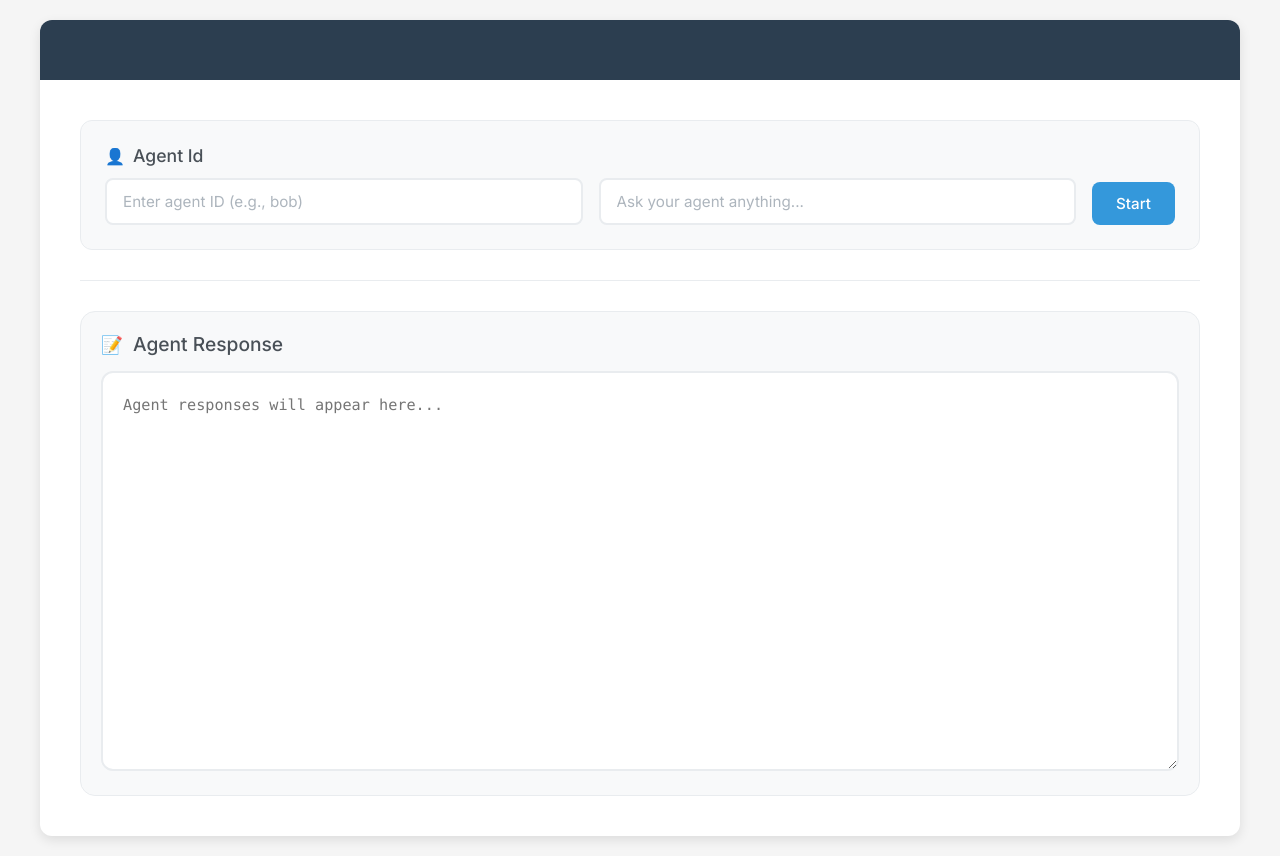
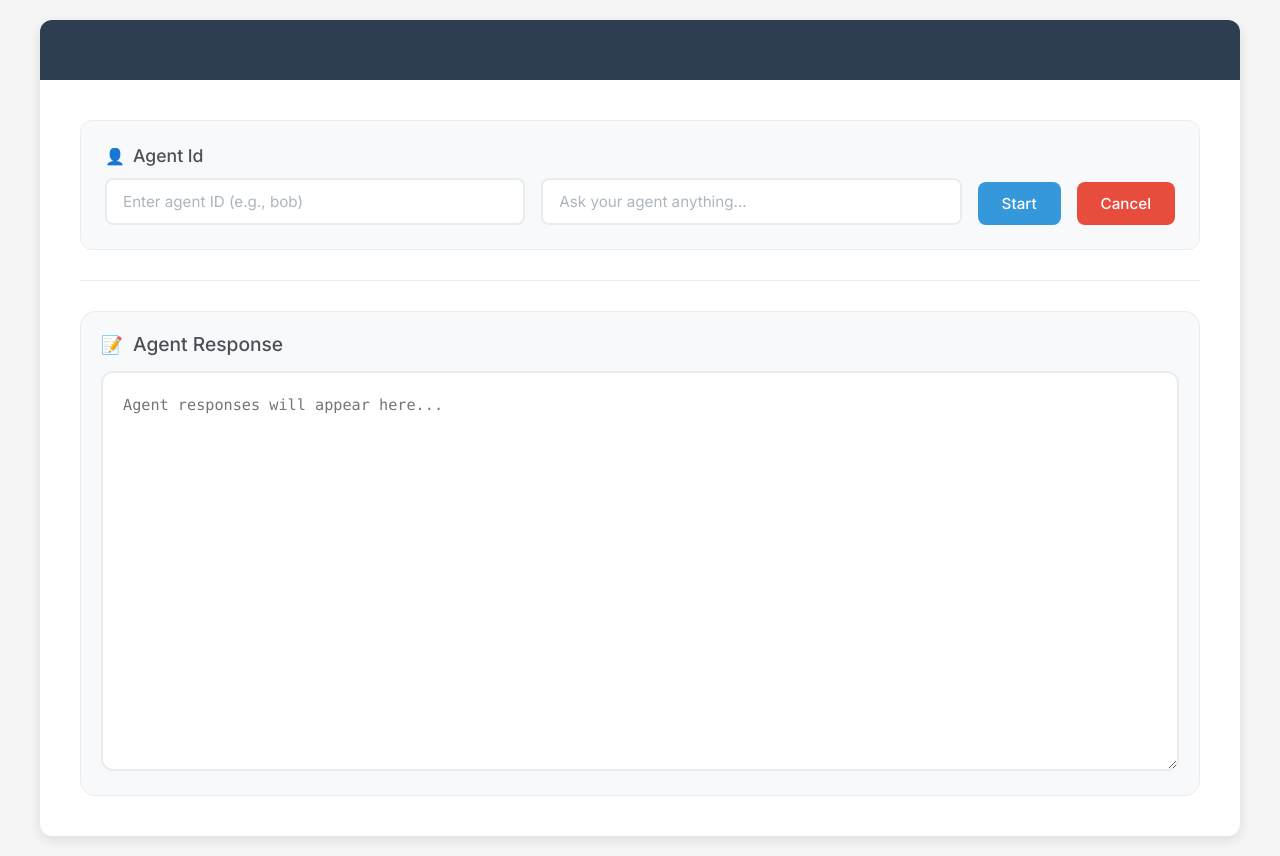
Before and after one commit to StephanEwen/restate-fun, a website: page mini-coding-agent-template/src/index.html in a window 1280 px wide. Drawn offline with Linux system fonts and the light colour scheme.

Commit message:
Add a cancel button

```diff
--- a/mini-coding-agent-template/src/index.html
+++ b/mini-coding-agent-template/src/index.html
@@ -114,6 +114,20 @@
 
         .button-container {
             flex-shrink: 0;
+        }
+
+        .cancel-button {
+            background: #e74c3c;
+            color: white;
+            border: none;
+            padding: 12px 24px;
+            border-radius: 8px;
+            font-size: 0.95rem;
+            font-weight: 500;
+            cursor: pointer;
+            transition: all 0.3s ease;
+            font-family: inherit;
+            white-space: nowrap;
         }
 
         button {
@@ -260,6 +274,9 @@
                         <div class="button-container">
                             <button onclick="subscribe()">Start</button>
                         </div>
+                        <div class="button-container">
+                            <button class="cancel-button" onclick="cancel()">Cancel</button>
+                        </div>
                     </div>
                 </div>
 
@@ -320,6 +337,24 @@
                 };
             }
         }
+
+        function cancel() {
+
+           fetch("http://localhost:8080/agent/" + currentAgentId + "/cancelTask/send", {
+                method: "POST",
+                headers: {
+                    "Content-Type": "application/json",
+                },
+            }).catch((error) => {
+                console.error("Error:", error);
+            });
+
+            if (eventSource) {
+                eventSource.close();
+                eventSource = null;
+                currentAgentId = null;
+            }
+        }
     </script>
 </body>
 </html>
```
Also changed, not shown: mini-coding-agent-template/src/agent.ts (+18 -0 lines).
